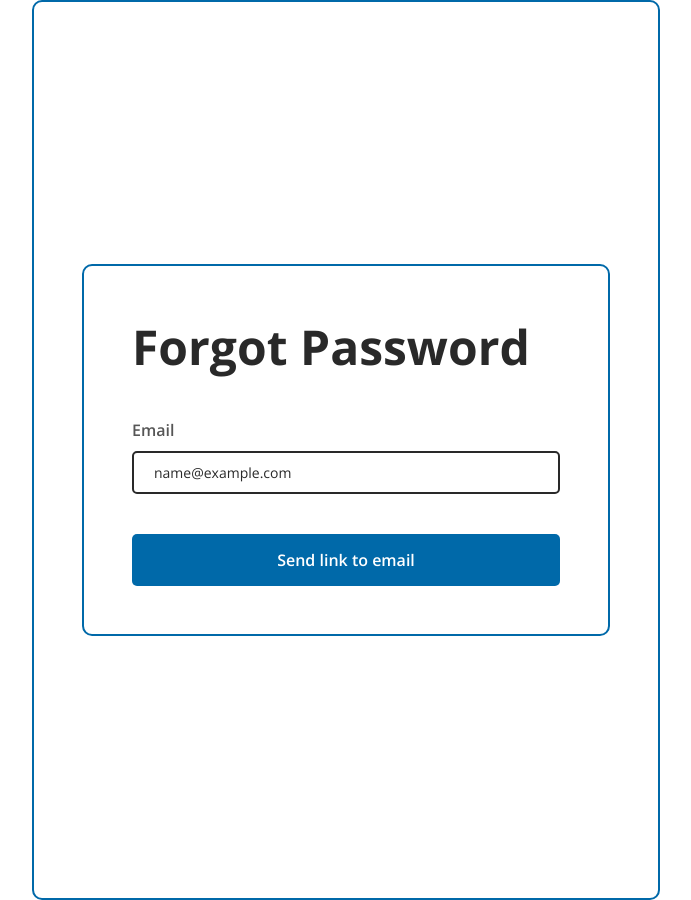
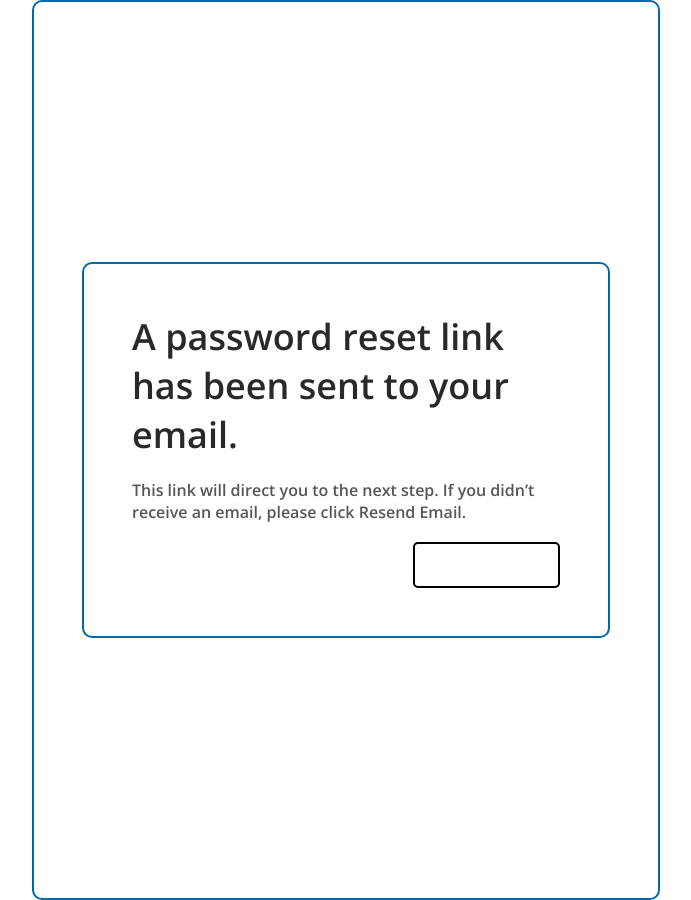
Before and after one commit to calblueprint/immigration-justice-project, a Next.js app: page /forgot-password in a window 1280 px wide. Both pictures are taken after typing "name@example.com" into the empty fields and a click on the button "Send link to email". Shown: the whole page, without its empty margins (294-985 px from the left). Built offline with nearby package versions, Linux system fonts and the light colour scheme; no server answers.

Commit message:
add resend reset-password email to forgot password page

```diff
--- a/src/app/(auth)/confirm-reset-password/page.tsx
+++ b/src/app/(auth)/confirm-reset-password/page.tsx
@@ -5,7 +5,7 @@ import { H1, H4 } from '@/styles/text';
 import { OuterDiv, FormDiv } from '@/app/(auth)/styles';
 import BigButton from '@/components/BigButton';
 
-export default function ForgotPassword() {
+export default function ConfirmResetPassword() {
   const { push } = useRouter();
 
   return (
--- a/src/app/(auth)/forgot-password/page.tsx
+++ b/src/app/(auth)/forgot-password/page.tsx
@@ -2,22 +2,26 @@
 
 import { useState } from 'react';
 import TextInput from '@/components/TextInput/index';
-import { H1, H4 } from '@/styles/text';
+import { H1, H2, H4 } from '@/styles/text';
 import supabase from '@/api/supabase/createClient';
-// import COLORS from '@/styles/colors';
-import { OuterDiv, FormDiv } from '@/app/(auth)/styles';
+import COLORS from '@/styles/colors';
+import { SpacerDiv, OuterDiv, FormDiv } from '@/app/(auth)/styles';
 import BigButton from '@/components/BigButton';
+import Button from '@/components/Button';
 
 export default function ForgotPassword() {
   const [email, setEmail] = useState('');
+  const [emailSent, setEmailSent] = useState(false);
   const sendPasswordResetLink = async () => {
     await supabase.auth.resetPasswordForEmail(email, {
       redirectTo: 'http://localhost:3000/reset-password',
     });
+    setEmailSent(true);
   };
 
   return (
     <OuterDiv>
+      {!emailSent && (
         <FormDiv>
           <H1>Forgot Password</H1>
           <TextInput
@@ -32,6 +36,25 @@ export default function ForgotPassword() {
             <H4 $color="white">Send link to email</H4>
           </BigButton>
         </FormDiv>
+      )}
+      {emailSent && (
+        <FormDiv>
+          <SpacerDiv>
+            <H2>A password reset link has been sent to your email.</H2>
+            <H4 $color={COLORS.greyDark}>
+              This link will direct you to the next step. If you didn’t receive
+              an email, please click Resend Email.{' '}
+            </H4>
+            <Button
+              primaryColor={COLORS.blueMid}
+              secondaryColor={COLORS.blueDark}
+              onClick={() => sendPasswordResetLink()}
+            >
+              <H4 $color="white">Resend Email</H4>
+            </Button>
+          </SpacerDiv>
+        </FormDiv>
+      )}
     </OuterDiv>
   );
 }
--- a/src/app/(auth)/styles.tsx
+++ b/src/app/(auth)/styles.tsx
@@ -26,10 +26,10 @@ export const QuestionsDiv = styled.div`
   gap: 1.2rem; // 20 px
 `;
 
-export const SpacerDiv = styled.div`
+export const SpacerDiv = styled.div<{ gap?: number }>`
   display: flex;
   flex-direction: column;
-  gap: 1rem;
+  gap: ${props => props.gap || 1.2}rem; // default = 1.2 rem
 `;
 
 export const H4Centered = styled(H4)`
```
Lines whose indentation alone changed are shown as unchanged.
